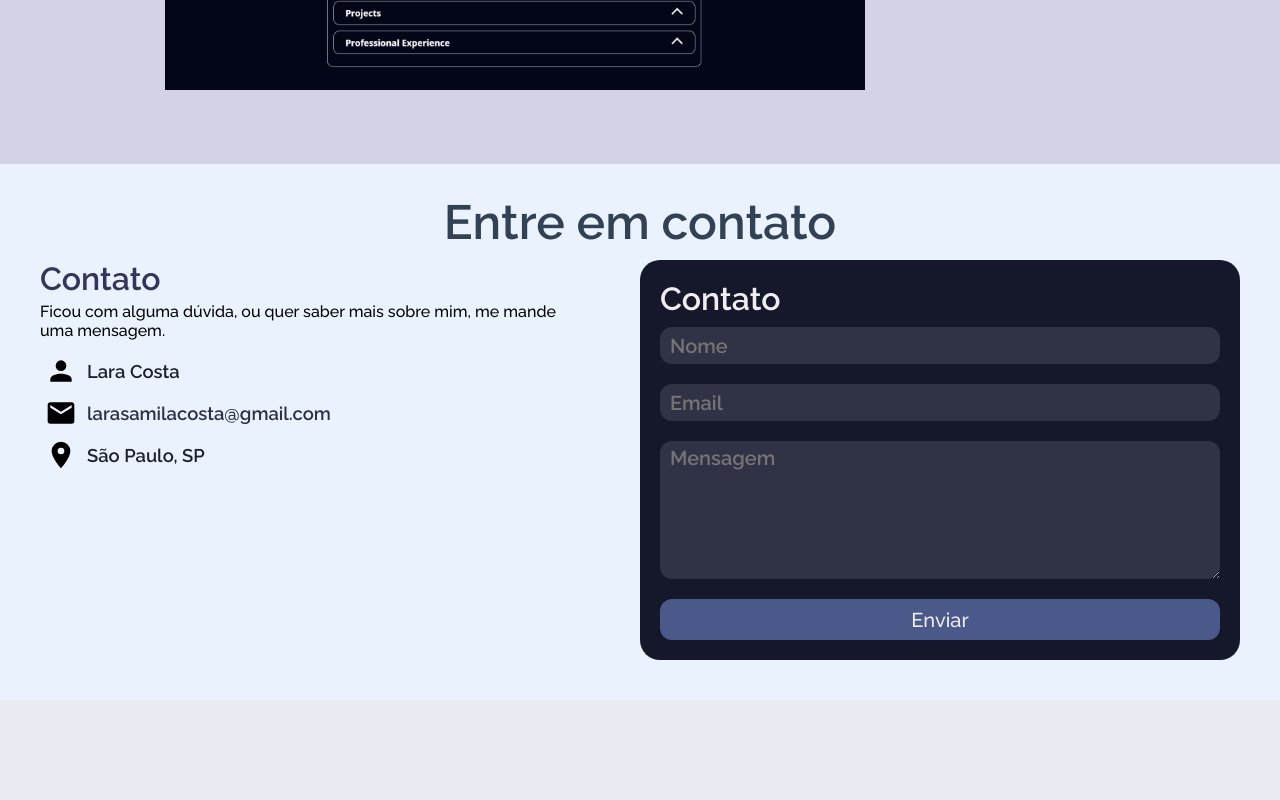
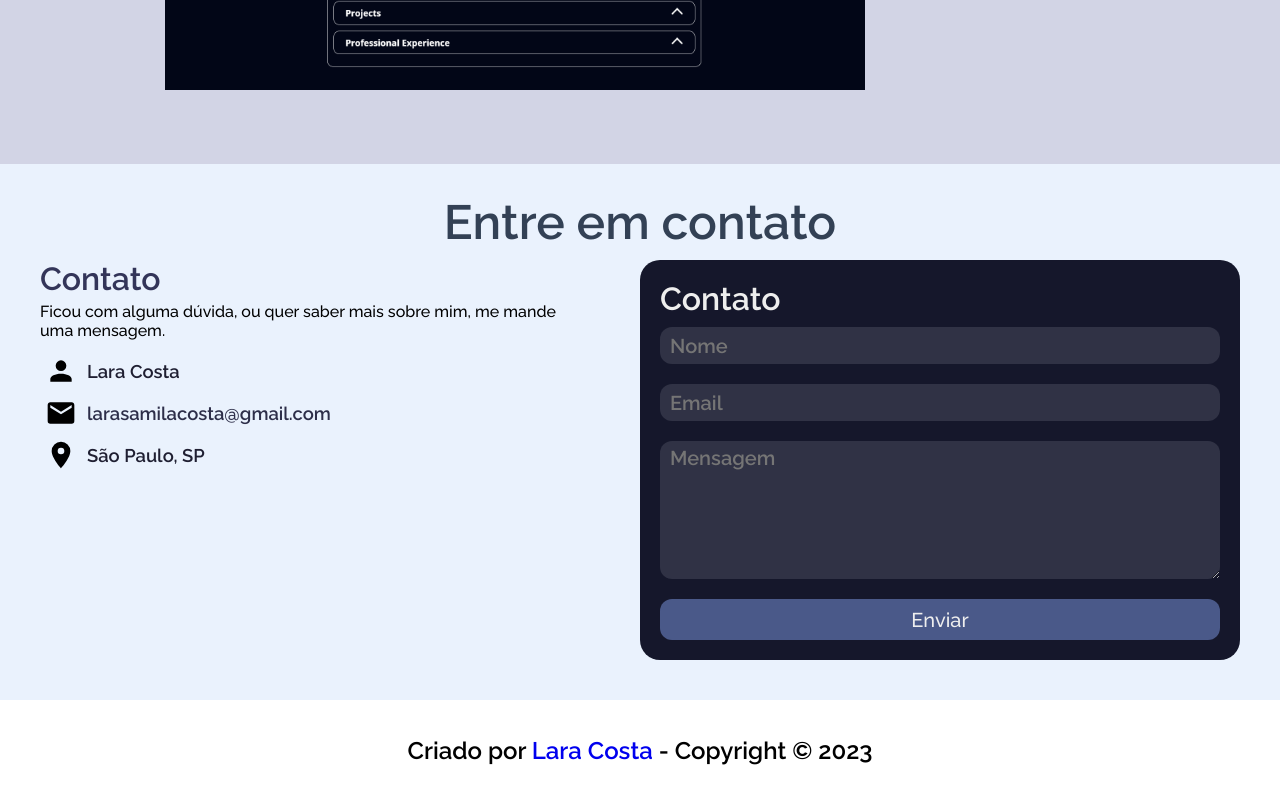
Before and after one commit to LaraCosta66/my-portfolio, a React (Create React App) app: page / in a window 1280 px wide. Shown: the part 3233-4033 px from the top of the page. Before the commit the page ends 3933 px from the top, so only its background shows below. Built offline with nearby package versions, Linux system fonts and the light colour scheme.

Commit message:
feat: add Footer section

```diff
--- a/src/App.jsx
+++ b/src/App.jsx
@@ -1,6 +1,7 @@
 import { AboutMe } from "./components/About";
 import { ContactForm } from "./components/Contact";
 import { Education } from "./components/Education";
+import { Footer } from "./components/Footer";
 import { Header } from "./components/Header";
 import { Main } from "./components/Main";
 import { Projects } from "./components/Projects";
@@ -17,6 +18,7 @@ export function App() {
       <Education/>
       <Projects/>
       <ContactForm/>
+      <Footer/>
       <GlobalStyles />
     </>
   );
--- /dev/null
+++ b/src/components/Footer/index.jsx
@@ -0,0 +1,15 @@
+import { Container } from "./styles";
+
+export function Footer() {
+  return (
+    <Container>
+      <p>
+        Criado por{" "}
+        <a href="https://github.com/LaraCosta66" target="__blank">
+          Lara Costa
+        </a>{" "}
+        - <b>Copyright © 2023</b>
+      </p>
+    </Container>
+  );
+}
--- /dev/null
+++ b/src/components/Footer/styles.js
@@ -0,0 +1,22 @@
+import { styled } from "styled-components";
+
+export const Container = styled.footer`
+  display: flex;
+  align-items: center;
+  justify-content: center;
+  height: 100px;
+  background-color: #fff;
+  font-size: 1.5rem;
+  font-weight: 600;
+
+  a {
+    text-decoration: none;
+    &:hover {
+      color: blue;
+    }
+  }
+
+  @media (max-width: 720px) {
+    font-size: 1.25rem;
+  }
+`;
--- a/src/components/Skills/index.jsx
+++ b/src/components/Skills/index.jsx
@@ -51,7 +51,7 @@ const Items = [
 export function Skills() {
   return (
     <>
-      <Title>Skills</Title>
+      <Title id="skills">Skills</Title>
       <Container>
         {Items.map((item, index) => (
           <div key={index} className="skills">
```
